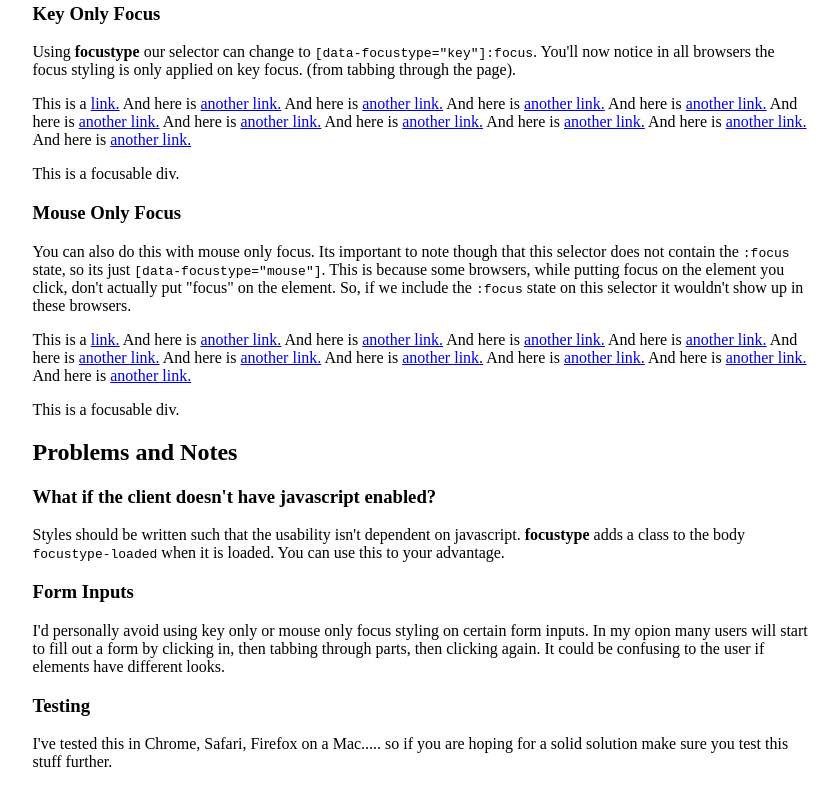
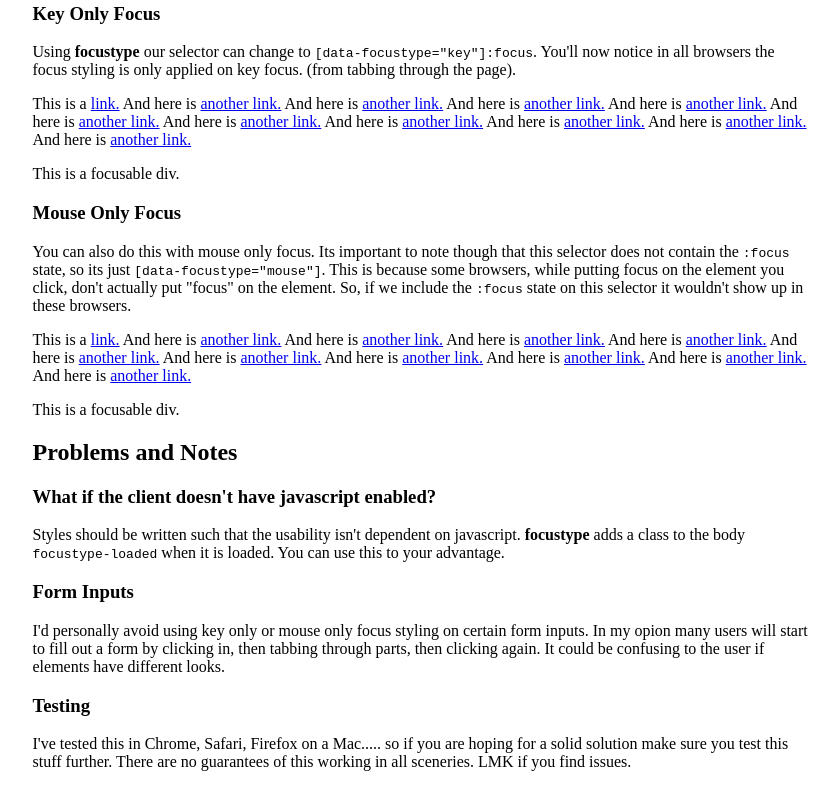
Before and after one commit to RyanBerliner/focustype, a plain HTML site: page index.html in a window 1280 px wide. Shown: the part 783-1590 px from the top of the page, without its empty margins (219-1058 px from the left). Drawn offline with Linux system fonts and the light colour scheme.

```diff
--- a/index.html
+++ b/index.html
@@ -136,7 +136,8 @@
       <h3>Testing</h3>
       <p>
         I've tested this in Chrome, Safari, Firefox on a Mac..... so if you are hoping for a
-        solid solution make sure you test this stuff further.
+        solid solution make sure you test this stuff further. There are no guarantees of this working in all sceneries.
+        LMK if you find issues.
       </p>
     </section>
     <script type="text/javascript" src="index.js"></script>
```
Also changed, not shown: README.md, 1 other file.
